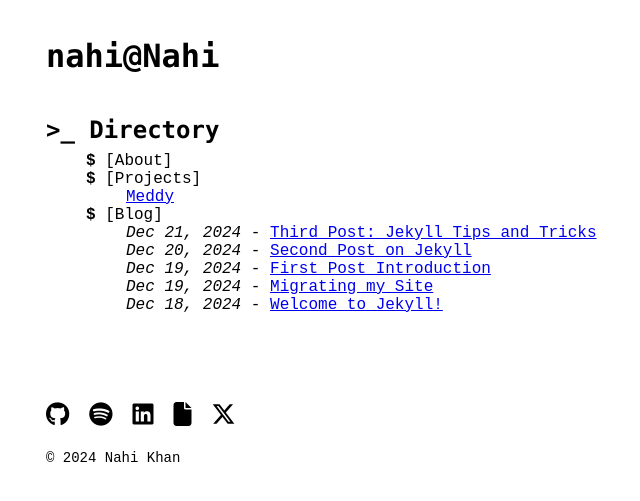
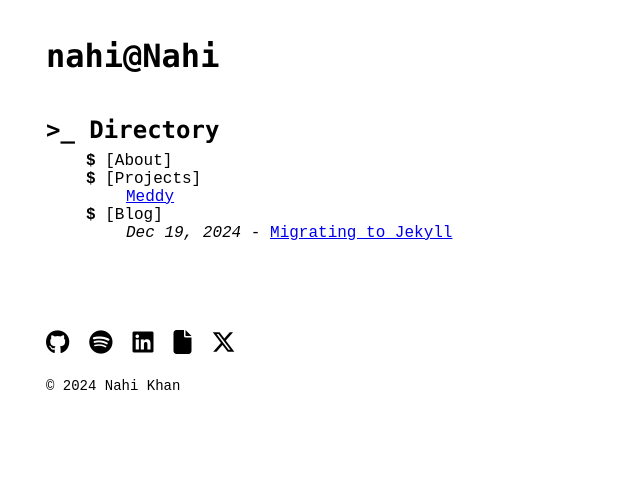
Before and after one commit to nvhiii/nahi-site, a Jekyll site: the page built from index.md, in a window 1280 px wide. Shown: the top 501 px of the page, without its empty margins (290-930 px from the left). Built offline with Jekyll 4.4.1, drawn with Linux system fonts in a browser that asks for light colours.

```diff
--- a/Gemfile
+++ b/Gemfile
@@ -16,6 +16,7 @@ gem "no-style-please"
 # If you have any plugins, put them here!
 group :jekyll_plugins do
   gem "jekyll-feed", "~> 0.12"
+  gem 'jekyll-sitemap', '~> 1.4'
 end
 
 # Windows and JRuby does not include zoneinfo files, so bundle the tzinfo-data gem
@@ -33,3 +34,7 @@ gem "wdm", "~> 0.1", :platforms => [:mingw, :x64_mingw, :mswin]
 gem "http_parser.rb", "~> 0.6.0", :platforms => [:jruby]
 
 ruby '3.2.3' # need to specify for hosting platforms like digitalocean
+
+gem "kramdown-parser-gfm", "~> 1.1"
+
+gem "rouge", "~> 4.5"
--- a/_config.yml
+++ b/_config.yml
@@ -18,21 +18,20 @@
 # You can create any custom variable you would like, and they will be accessible
 # in the templates via {{ site.myvariable }}.
 
-title: Your awesome title
-email: your-email@example.com
+title: Nahi Khan
+email: nahikhan16@gmail.com
 description: >- # this means to ignore newlines until "baseurl:"
-  Write an awesome description for your new site here. You can edit this
-  line in _config.yml. It will appear in your document head meta (for
-  Google search results) and in your feed.xml site description.
+  Hey, I'm Nahi. A SWE intern and SWE based in NYC.
 baseurl: "" # the subpath of your site, e.g. /blog
 url: "https://nahi.dev" # the base hostname & protocol for your site, e.g. http://example.com
 twitter_username: jekyllrb
-github_username: jekyll
+github_username: nvhiii
 
 # Build settings
 theme: no-style-please
 plugins:
   - jekyll-feed
+  - jekyll-sitemap # Sitemap generator for SEO
 # Exclude from processing.
 # The following items will not be processed, by default.
 # Any item listed under the `exclude:` key here will be automatically added to
@@ -59,3 +58,17 @@ collections:
   projects:
     output: true
     permalink: /projects/:path/
+
+# Enable Kramdown as the Markdown engine
+markdown: kramdown
+
+# Kramdown configuration for enhanced Markdown features
+kramdown:
+  input: GFM
+  hard_wrap: false
+  syntax-highlighter: rouge # Default syntax highlighter for code snippets
+  math_engine: mathjax
+
+gems:
+  - jekyll-feed
+  - kramdown-parser-gfm
--- a/_layouts/default.html
+++ b/_layouts/default.html
@@ -8,6 +8,7 @@
       rel="stylesheet"
       href="https://cdnjs.cloudflare.com/ajax/libs/font-awesome/6.7.2/css/all.min.css"
     />
+
     <link rel="stylesheet" href="/assets/css/style.css" />
   </head>
   <body>
--- a/assets/css/style.css
+++ b/assets/css/style.css
@@ -304,3 +304,100 @@ footer {
 .styled-link:hover {
   text-decoration: underline; /* Underline on hover */
 }
+
+/* Style for paragraph separators */
+.paragraph-separator {
+  text-align: center;
+  margin: 2rem 0; /* Space around the slashes */
+  font-weight: bold;
+  font-family: "Courier New", Courier, monospace;
+  color: grey;
+}
+
+.footnotes-section ul {
+  padding-left: 2rem;
+}
+
+.footnotes-section li sup {
+  font-size: 0.8em;
+  color: grey;
+  margin-right: 0.5rem;
+}
+
+.discussions-section ul {
+  padding-left: 2rem;
+}
+
+.discussions-section li a {
+  text-decoration: none;
+  color: blue;
+}
+
+.discussions-section li a:hover {
+  text-decoration: underline;
+}
+
+/* Centered title for sections */
+.section-title {
+  font-weight: normal;
+  text-align: center;
+  font-size: 18px;
+  margin-bottom: 1rem;
+}
+
+br {
+  display: none;
+}
+
+/* Remove the $ sign from ordered list items in the footnotes section */
+.footnotes-section ol li:before {
+  content: none !important; /* Ensures no extra symbols appear */
+}
+
+/* Remove the $ sign from ordered list items in the discussions section */
+.discussions-section ol li:before {
+  content: none !important; /* Ensures no extra symbols appear */
+}
+
+/* Add these to your existing stylesheet */
+
+/* Code block styling */
+.post-content pre {
+  background: #f6f8fa;
+  padding: 16px;
+  overflow-x: auto;
+  font-family: "SFMono-Regular", Consolas, "Liberation Mono", Menlo, monospace;
+}
+
+.post-content code {
+  font-family: "SFMono-Regular", Consolas, "Liberation Mono", Menlo, monospace;
+  padding: 0.2em 0.4em;
+  background: #f6f8fa;
+  border-radius: 3px;
+}
+
+/* Markdown specific overrides */
+.post-content h2:before {
+  content: "" !important; /* Override the >_ prefix for markdown headers */
+}
+
+.post-content ul {
+  list-style-type: disc !important; /* Override the custom list styling for markdown lists */
+  padding-left: 2em;
+}
+
+.post-content li:before {
+  content: none !important; /* Remove the $ prefix for markdown lists */
+}
+
+.post-content ol {
+  list-style-type: decimal !important;
+  padding-left: 2em;
+}
+
+/* Footnotes specific styling */
+.post-content .footnotes {
+  margin-top: 32px;
+  padding-top: 16px;
+  border-top: 1px solid #e1e4e8;
+}
```
Also changed, not shown: _includes/mathjax.html (added, +21 -0 lines), _layouts/post.html (+28 -0 lines), _posts/2024-12-18-first-post.md (deleted, +0 -15 lines), _posts/2024-12-18-second-post.md (deleted, +0 -15 lines), _posts/2024-12-18-third-post.md (deleted, +0 -15 lines), _posts/2024-12-18-welcome-to-jekyll.markdown (deleted, +0 -31 lines), _posts/2024-12-19-Migrating-my-site.md (+2 -2 lines), Gemfile.lock, 1 other file.
